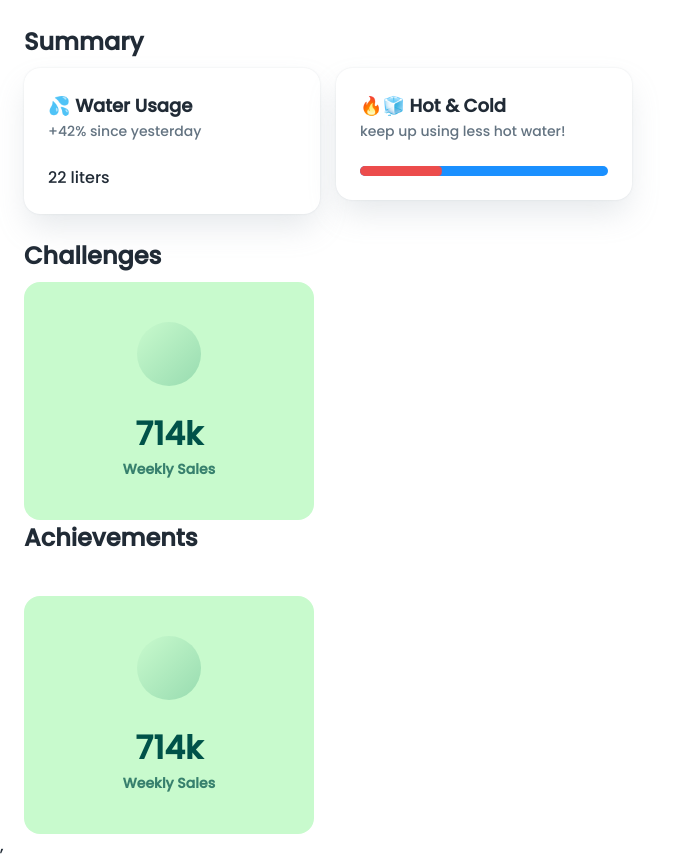
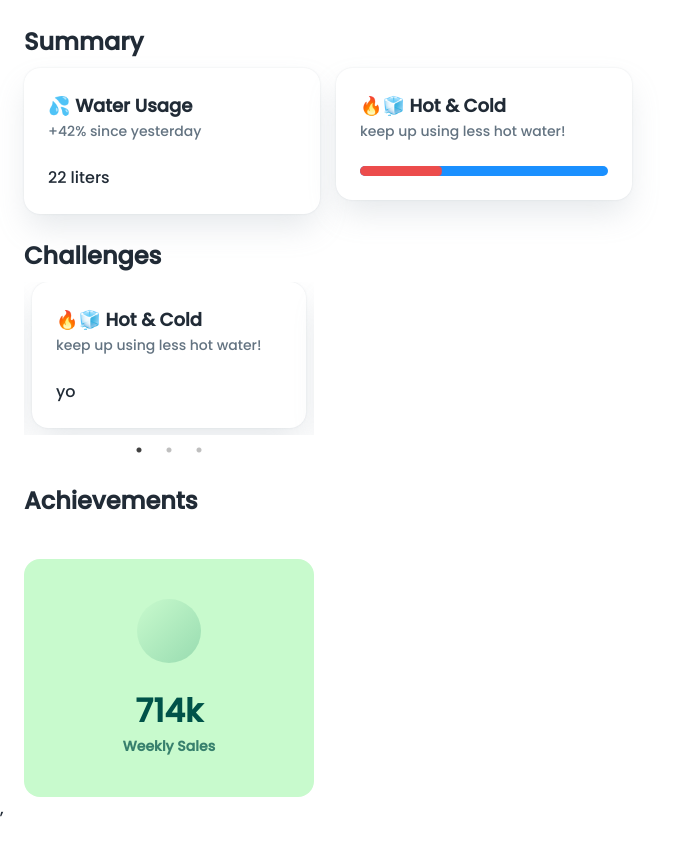
Before and after one commit to minajevs/clubpenguin, a React (Create React App) app: page /app in a window 1280 px wide. Shown: the whole page, without its empty margins (0-696 px from the left). After the commit the page ends 821 px from the top, so only its background shows below. Built offline with nearby package versions, Linux system fonts and the light colour scheme.

Commit message:
Add challenge cards

```diff
--- a/package.json
+++ b/package.json
@@ -19,6 +19,7 @@
     "@types/node": "^12.20.37",
     "@types/react": "^17.0.35",
     "@types/react-dom": "^17.0.11",
+    "@types/react-slick": "^0.23.7",
     "apexcharts": "^3.28.3",
     "change-case": "^4.1.2",
     "date-fns": "^2.24.0",
@@ -37,8 +38,10 @@
     "react-helmet-async": "^1.1.2",
     "react-router-dom": "^6.0.0-beta.4",
     "react-scripts": "4.0.3",
+    "react-slick": "^0.28.1",
     "simplebar": "^5.3.5",
     "simplebar-react": "^2.3.5",
+    "slick-carousel": "^1.8.1",
     "typescript": "^4.5.2",
     "web-vitals": "^1.1.2",
     "yup": "^0.32.9"
--- /dev/null
+++ b/src/components/app/AppChallenges.tsx
@@ -0,0 +1,49 @@
+import { Box, Card, CardHeader, styled, Typography } from "@mui/material";
+import Slider, { Settings } from "react-slick"
+import ChallengeWrapper from "./ChallengeWrapper";
+
+const Slide = styled('div')(({ theme }) => ({
+  padding: theme.spacing(0, 1)
+}))
+
+const settings: Settings = {
+  dots: true,
+  infinite: true,
+  speed: 500,
+  slidesToShow: 1,
+  slidesToScroll: 1
+}
+
+export const AppChallenges = () => {
+  return <Box sx={{ pb: 6 }} dir="ltr">
+    <Slider {...settings}>
+      <Slide>
+        <Card>
+          <CardHeader title="🔥🧊 Hot & Cold" subheader="keep up using less hot water!" />
+          <Box sx={{ p: 3, pb: 3 }} dir="ltr">
+            yo
+          </Box>
+        </Card>
+      </Slide>
+      <Slide>
+        <Card>
+          <CardHeader title="🔥🧊 Hot & Cold" subheader="keep up using less hot water!" />
+          <Box sx={{ p: 3, pb: 3 }} dir="ltr">
+            yo
+          </Box>
+        </Card>
+      </Slide>
+      <Slide>
+        <Card>
+          <CardHeader title="🔥🧊 Hot & Cold" subheader="keep up using less hot water!" />
+          <Box sx={{ p: 3, pb: 3 }} dir="ltr">
+            yo
+          </Box>
+        </Card>
+      </Slide>
+
+    </Slider>
+  </Box>
+}
+
+export default AppChallenges
--- /dev/null
+++ b/src/components/app/ChallengeWrapper.tsx
@@ -0,0 +1,20 @@
+import { Card, styled } from "@mui/material";
+
+const RootStyle = styled(Card)(({ theme }) => ({
+  boxShadow: 'none',
+  textAlign: 'center',
+  padding: theme.spacing(5, 5),
+  backgroundColor: '#ffffff'
+}))
+
+type Props = {
+}
+
+export const ChallengeWrapper: React.FC<Props> = ({ children }) => {
+  return <RootStyle>
+    {children}
+  </RootStyle>
+
+}
+
+export default ChallengeWrapper
--- a/src/index.tsx
+++ b/src/index.tsx
@@ -2,10 +2,10 @@ import React from 'react';
 import App from './App';
 import reportWebVitals from './reportWebVitals';
 import 'simplebar/src/simplebar.css';
+import "slick-carousel/slick/slick.css";
+import "slick-carousel/slick/slick-theme.css";
 
 // scroll bar
-import 'simplebar/src/simplebar.css';
-
 import ReactDOM from 'react-dom';
 import { BrowserRouter } from 'react-router-dom';
 import { HelmetProvider } from 'react-helmet-async';
--- a/src/pages/App.tsx
+++ b/src/pages/App.tsx
@@ -1,6 +1,8 @@
 import { Box, Container, Grid, Typography } from "@mui/material"
 import AppWaterUsage from "../components/app/AppWaterUsage"
 import AppHotCold from "../components/app/AppHotCold"
+import AppChallenges from "../components/app/AppChallenges"
+
 import AppWeeklySales from "../components/_dashboard/app/AppWeeklySales.js"
 
 export const App = () => {
@@ -24,7 +26,7 @@ export const App = () => {
       </Box>
       <Grid container spacing={3}>
         <Grid item xs={12} sm={6} md={3}>
-          <AppWeeklySales />
+          <AppChallenges />
         </Grid>
       </Grid>
     </Container>
```
Also changed, not shown: 1 other file (tests, documents, lock files or other folders).
